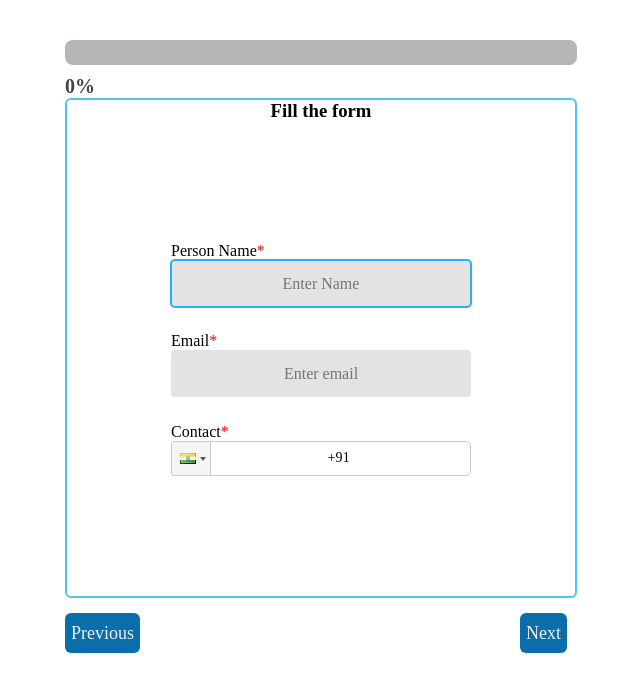
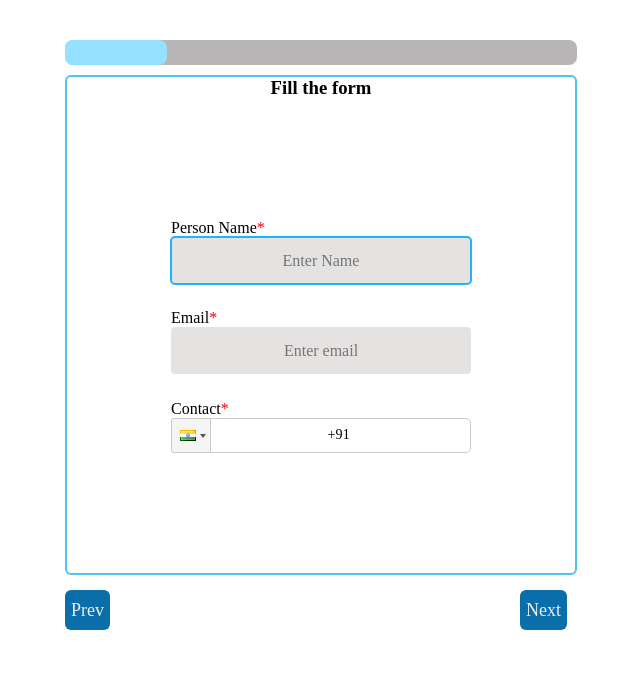
Before and after one commit to MVKarthikReddy/Api-Integration-in-react, a React (Vite) app in the folder Levitation-Assignment/: page /submit_form in a window 1280 px wide. Shown: the top 692 px of the page, without its empty margins (319-959 px from the left). Built offline with nearby package versions, Linux system fonts and the light colour scheme.

Commit message:
Initial commit

```diff
--- a/Levitation-Assignment/src/components/multi_fun_page.jsx
+++ b/Levitation-Assignment/src/components/multi_fun_page.jsx
@@ -27,9 +27,7 @@ function ProgressBar1() {
         files : "",
         location : "",
     })
-    const [progress,setProgress] = useState(0)
     const [page,setPage] = useState(0)
-    const [but,setBut] = useState("Next")
     const FormPages = ["User Info", "User Address", "File Upload1","File Upload2","Geo Location"];
 
 
@@ -40,7 +38,6 @@ function ProgressBar1() {
 
 
 
-            // console.log("User details" + inputData)
 
 
             if(page===0)
@@ -100,12 +97,6 @@ function ProgressBar1() {
                 console.log(data)
             }
 
-            return (
-
-                <div> <h2>Click Submit to complete the process</h2></div>
-            )
-
-
     }
 
 
@@ -118,10 +109,10 @@ function ProgressBar1() {
                     <div className="container">
 
                         <div className="progress-bar">
-                            <div className="progress-fill" style={{width:`${progress}%`,backgroundColor:"rgb(79, 195, 241)"}}></div>
+                            <div className="progress-fill" style={{ width: page === 0 ? "20%" : page == 1 ? "40%" : page == 2? "60%" : page == 3 ? "80%" : "100%" }}></div>
                         </div>
 
-                        <div className="progress-label">{progress}%</div>
+
 
                                 <div className="pages">
                                     <h3>Fill the form</h3>
@@ -130,42 +121,22 @@ function ProgressBar1() {
 
 
                         <div >
-                            <button className="buttons" id="previous" disabled={page == 0} onClick={() => { console.log("previous : "+page)
-                                                                                                if(progress<=100)
-                                                                                                {
-                                                                                                    setBut("Next")
-                                                                                                }
+                            <button className="buttons" id="previous" disabled={page == 0} onClick={() => {
+                                                                                                            setPage((currPage) => currPage - 1);
+                                                                                                        }}
 
-                                                                                                if(progress>20)
-                                                                                                {
-                                                                                                    setPage(page-1);
-                                                                                                    setProgress(progress-20)
-                                                                                                }
-                                                                                            }}>Previous</button>
+                                                                                                                   > Prev</button>
 
-                            <button className="buttons" id="next" onClick={() => {  console.log("Next : "+page)
-                                                                                    if (page === FormPages.length-1 || progress>=80) {
-                                                                                        setBut("Submit");
-                                                                                        if(progress<100)
-                                                                                        {
-
-                                                                                            setProgress(progress+20)
-                                                                                        }
-                                                                                        if(progress==100)
-                                                                                        {
-
-                                                                                            submitHandler();
-                                                                                        }
-
+                            <button className="buttons" id="next"  onClick={() => {
+                                                                                    if (page === FormPages.length - 1) {
+                                                                                        submitHandler()
+                                                                                        console.log(data);
                                                                                     } else {
-                                                                                            if(progress<100)
-                                                                                            {
-                                                                                                setPage(page+1);
-                                                                                                setProgress(progress+20);
-                                                                                            }
-
-
-                                                                                    }}}>{but}</button>
+                                                                                        setPage((currPage) => currPage + 1);
+                                                                                    }
+                                                                                    }}
+                                                                                >
+                                                                                    {page === FormPages.length - 1 ? "Submit" : "Next"}</button>
                         </div>
 
 
--- a/Levitation-Assignment/src/components/page3/user_details.jsx
+++ b/Levitation-Assignment/src/components/page3/user_details.jsx
@@ -42,7 +42,7 @@ export function UserDetails(props)
 
                         <div>
                             <label>Contact<span className='required'>*</span></label><br></br>
-                            <div><PhoneInput  placeholder="Enter phone Num" name="contactNum" value={props.data.phoneNum} onChange={(e) => {props.setData({...props.data,phoneNum:e})}}/></div>
+                            <div><PhoneInput  placeholder="Enter phone Num" name="contactNum" value={props.data.phoneNum} onChange={(e) => {props.setData({...props.data,phoneNum:"+"+e})}}/></div>
                         </div>
 
                     </div>
```
